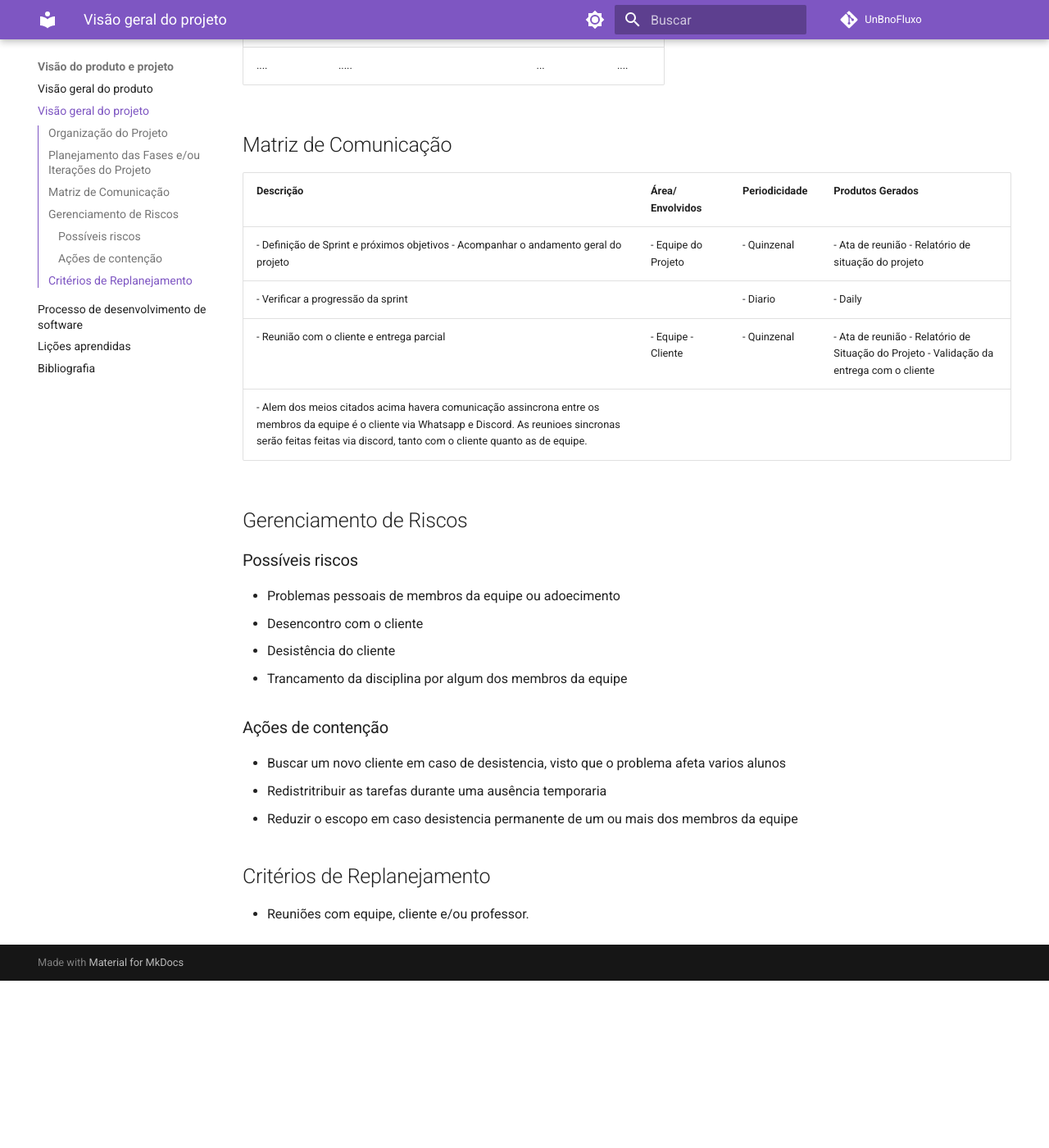
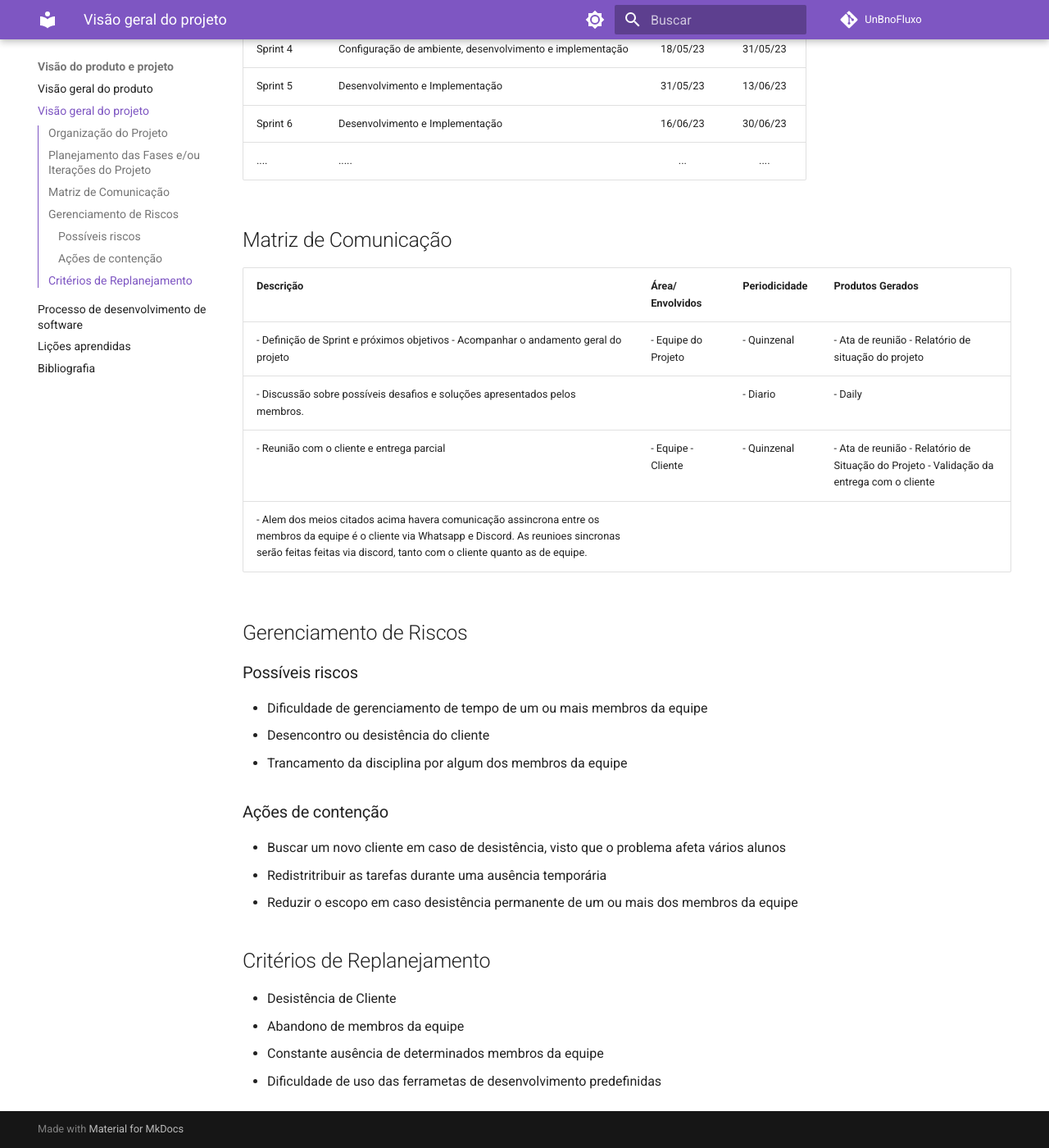
Before and after one commit to mdsreq-fga-unb/2023.1-UnBnoFluxo, an MkDocs documentation site: the page built from docs/VisaoProdutoEProjeto/VisaoGeralDoProjeto.md, in a window 1280 px wide and 1400 px high, scrolled down 870 px. Shown: the whole window at 82% size. Built offline with MkDocs 1.6.1 and Material for MkDocs 9.7.7, drawn with Linux system fonts in a browser that asks for light colours; comment, search, counter and statistics services are not loaded; before the commit the page ends 2066 px from its top, so only the background shows below that; some of the changed text lies outside the part shown.

Commit message:
Init some changes on Sprint phases as well as fixes for the risk managements etc.

```diff
--- a/docs/VisaoProdutoEProjeto/VisaoGeralDoProjeto.md
+++ b/docs/VisaoProdutoEProjeto/VisaoGeralDoProjeto.md
@@ -1,39 +1,44 @@
 ## Organização do Projeto
 | Papel       | Atribuições                                                                                                 | Responsável          | Participantes |
-| ----------- | ----------------------------------------------------------------------------------------------------------- | -------------------- | ------------- |
-| Dev Master  | Zelar pelo funcionamento e valores do scrum dentro da equipe                                                | João Vitor           | Todos         |
-| Dev CI-Test | Buscar soluções de testes e integração continua                                                             | Vinicius             | Todos         |
-| Dev Back    | Auxiliar e liderar a equipe na implementação e soluçoes do back                                             | Israel e Pedro Paulo | Todos         |
-| Dev Front   | Auxiliar e liderar a equipe na implementação e soluçoes do front                                            | Ricardo              | Todos         |
-| Cliente     | Auxuliar e orientar a equipe sobre suas necessidades e validar as entregas parciais ao final de cada sprint | ...                  | Pedro Victor  |
+| ----------- | ----------------------------------------------------------------------------------------------------------- | -------------------- |-------------|
+| Dev Master  | Zelar pelo funcionamento e valores do scrum dentro da equipe                                                | João Vitor           | Todos       |
+| Dev CI-Test | Buscar soluções de testes e integração continua                                                             | Vinicius             | Todos       |
+| Dev Back    | Auxiliar e liderar a equipe na implementação e soluçoes do back                                             | Israel e Pedro Paulo | Todos       |
+| Dev Front   | Auxiliar e liderar a equipe na implementação e soluçoes do front                                            | Ricardo              | Todos       |
+| Cliente     | Auxuliar e orientar a equipe sobre suas necessidades e validar as entregas parciais ao final de cada sprint | Pedro Victor, Outro, Geogrge Marsicano | Todos |
 
 ## Planejamento das Fases e/ou Iterações do Projeto
-| Sprint   | Produto (Entrega)             | Data Início | Data Fim |
-| -------- | ----------------------------- | :---------: | :------: |
-| Sprint 1 | Definição do Produto          |  28/03/23   | 20/04/23 |
-| Sprint 2 | MVP e Planejamento do Projeto |  20/04/23   | 04/05/23 |
-| Sprint 3 | Funcionalidades A, B, C, D    |  04/05/23   | 18/05/23 |
-| Sprint 4 | Funcionalidades E, F e G      |  18/05/23   | 01/06/22 |
-| ....     | .....                         |     ...     |   ....   |
+| Sprint   | Produto (Entrega)                                         | Data Início | Data Fim |
+|----------|-----------------------------------------------------------|:-----------:|:--------:|
+| Sprint 0 | Definição do Problema e solução                           |  28/03/23   | 10/04/23 |
+| Sprint 1 | Definição do Produto, projeto, técnologias e metodologia  |  10/04/23   | 20/04/23 |
+| Sprint 2 | Visão do Produto e Projeto, requisitos e Backlog          |  23/04/23   | 06/05/23 |
+| Sprint 3 | Definição MVP, protótipos e validação de cliente          |  06/05/23   | 18/05/23 |
+| Sprint 4 | Configuração de ambiente, desenvolvimento e implementação |  18/05/23   | 31/05/23 |
+| Sprint 5 | Desenvolvimento e Implementação                           |  31/05/23   | 13/06/23 |
+| Sprint 6 | Desenvolvimento e Implementação                           |  16/06/23   | 30/06/23 |
+| ....     | .....                                                     |     ...     |   ....   |
 
 ## Matriz de Comunicação
 | Descrição                                                                            | Área/ Envolvidos    | Periodicidade | Produtos Gerados                                                                          |
-| ------------------------------------------------------------------------------------ | ------------------- | ------------- | ----------------------------------------------------------------------------------------- |
+|--------------------------------------------------------------------------------------| ------------------- | ------------- | ----------------------------------------------------------------------------------------- |
 | - Definição de Sprint e próximos objetivos - Acompanhar o andamento geral do projeto | - Equipe do Projeto | - Quinzenal   | - Ata de reunião - Relatório de situação do projeto                                       |
-| - Verificar a progressão da sprint                                                   |                     | - Diario      | - Daily                                                                                   |
+| - Discussão sobre possíveis desafios e soluções apresentados pelos membros.          |                     | - Diario      | - Daily                                                                                   |
 | - Reunião com o cliente e entrega parcial                                            | - Equipe - Cliente  | - Quinzenal   | - Ata de reunião  - Relatório de Situação do Projeto - Validação da entrega com o cliente |
 - Alem dos meios citados acima havera comunicação assincrona entre os membros da equipe é o cliente via Whatsapp e Discord. As reunioes sincronas serão feitas feitas via discord, tanto com o cliente quanto as de equipe.
 
 ## Gerenciamento de Riscos
 ### Possíveis riscos
--   Problemas pessoais de membros da equipe ou adoecimento
--   Desencontro com o cliente
--   Desistência do cliente
+-   Dificuldade de gerenciamento de tempo de um ou mais membros da equipe
+-   Desencontro ou desistência do cliente
 -   Trancamento da disciplina por algum dos membros da equipe
 ### Ações de contenção
--   Buscar um novo cliente em caso de desistencia, visto que o problema afeta varios alunos
--   Redistritribuir as tarefas durante uma ausência temporaria
--   Reduzir o escopo em caso desistencia permanente de um ou mais dos membros da equipe
+-   Buscar um novo cliente em caso de desistência, visto que o problema afeta vários alunos
+-   Redistritribuir as tarefas durante uma ausência temporária
+-   Reduzir o escopo em caso desistência permanente de um ou mais dos membros da equipe
 
 ## Critérios de Replanejamento
--   Reuniões com equipe, cliente e/ou professor.
+- Desistência de Cliente
+- Abandono de membros da equipe
+- Constante ausência de determinados membros da equipe
+- Dificuldade de uso das ferrametas de desenvolvimento predefinidas
```
Also changed, not shown: docs/VisaoProdutoEProjeto/ProcessoDeDesenvolvimentoDeSoftware.md (+9 -4 lines).
